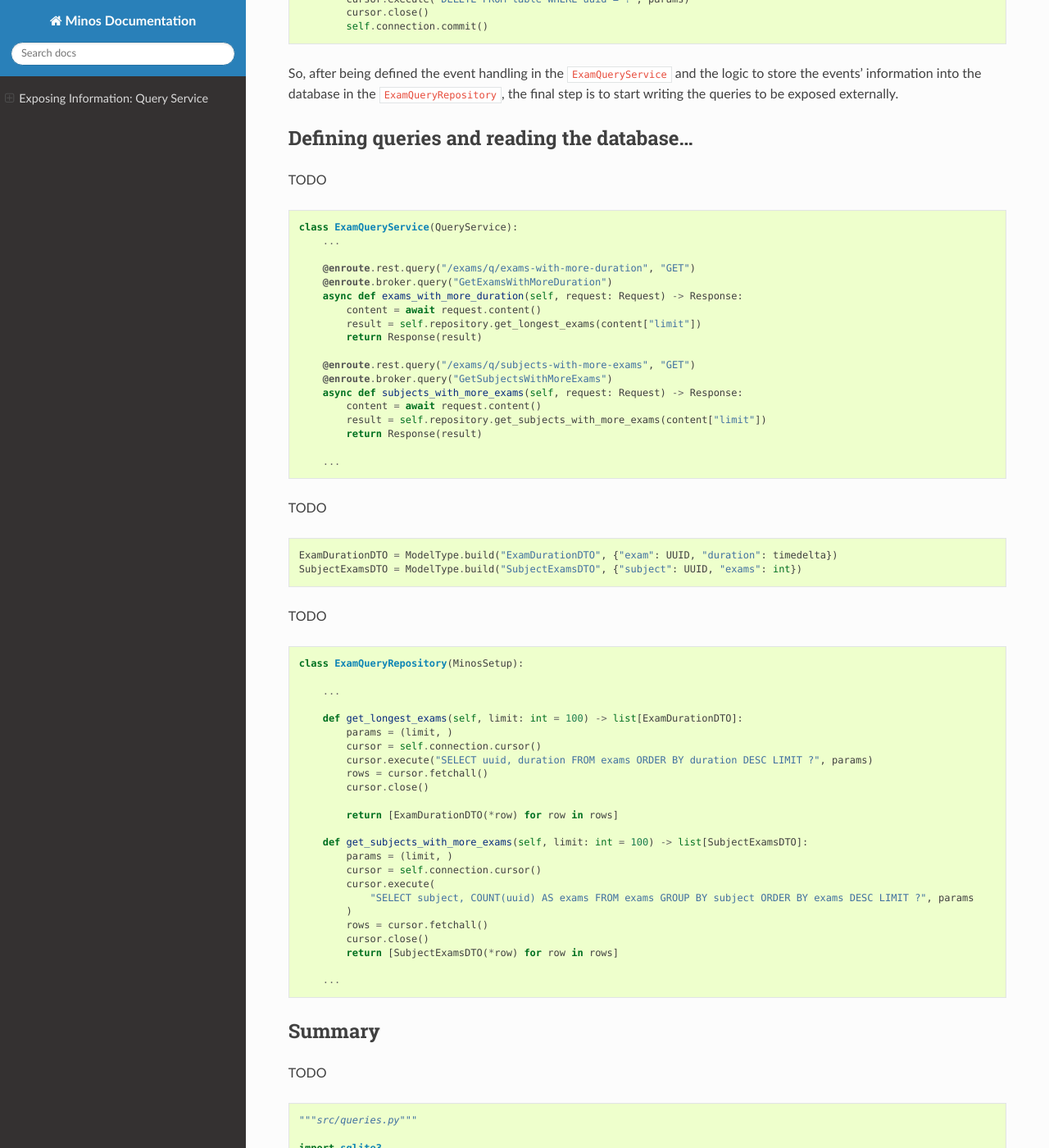
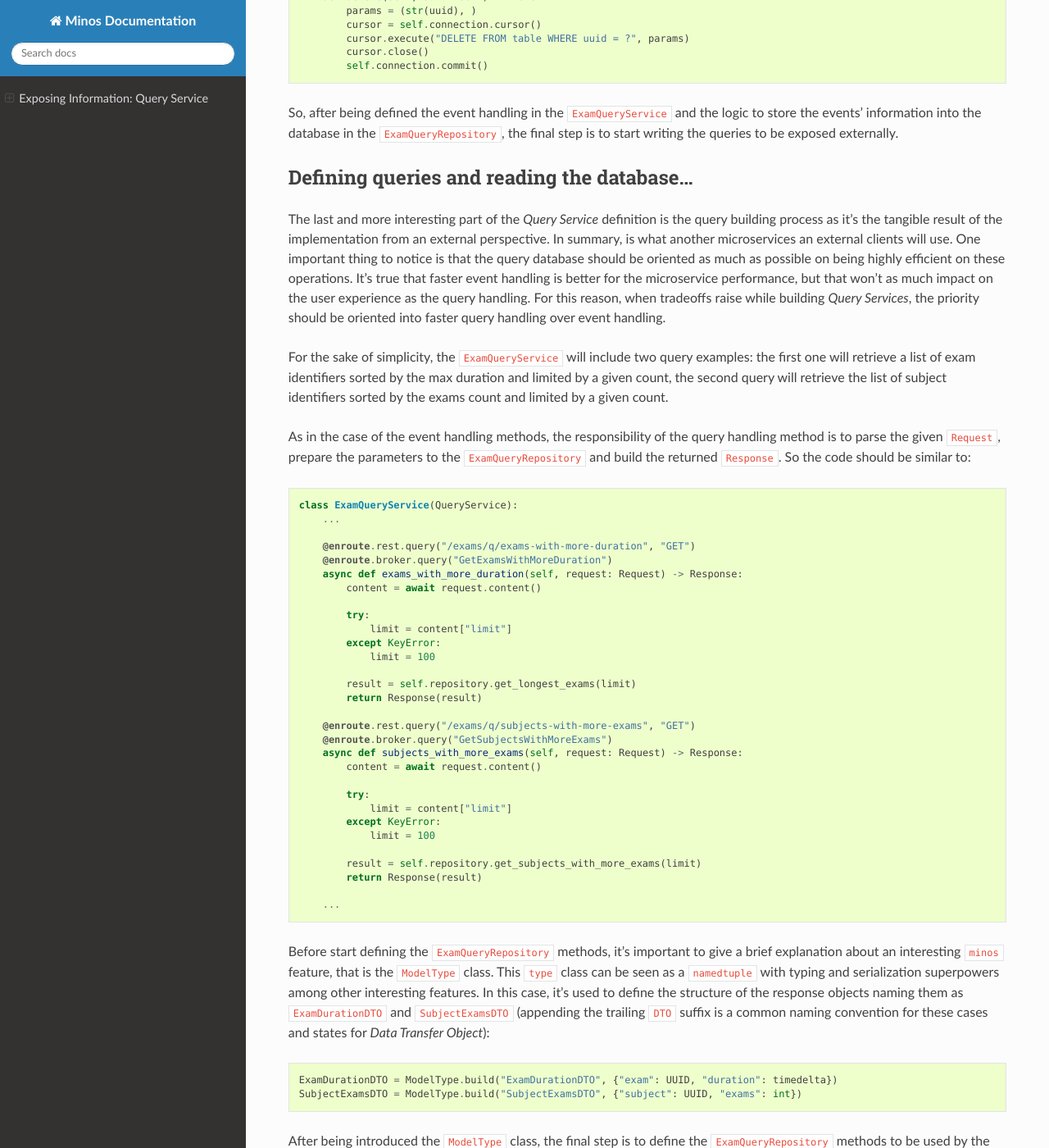
Before and after one commit to Clariteia/minos-documentation, a Sphinx documentation site: the page built from docs/quickstart/query.md, in a window 1280 px wide and 1400 px high, scrolled down 4938 px. Shown: the whole window at 82% size. Built offline with Sphinx 7.4.7 and the Read the Docs theme 2.0.0, drawn with Linux system fonts in a browser that asks for light colours; some of the changed text lies outside the part shown.

Commit message:
* Complete QueryService quickstart section.

````diff
--- a/docs/quickstart/query.md
+++ b/docs/quickstart/query.md
@@ -211,7 +213,11 @@ So, after being defined the event handling in the `ExamQueryService` and the log
 
 ## Defining queries and reading the database...
 
-TODO
+The last and more interesting part of the *Query Service* definition is the query building process as it's the tangible result of the implementation from an external perspective. In summary, is what another microservices an external clients will use. One important thing to notice is that the query database should be oriented as much as possible on being highly efficient on these operations. It's true that faster event handling is better for the microservice performance, but that won't as much impact on the user experience as the query handling. For this reason, when tradeoffs raise while building *Query Services*, the priority should be oriented into faster query handling over event handling.
+
+For the sake of simplicity, the `ExamQueryService` will include two query examples: the first one will retrieve a list of exam identifiers sorted by the max duration and limited by a given count, the second query will retrieve the list of subject identifiers sorted by the exams count and limited by a given count.
+
+As in the case of the event handling methods, the responsibility of the query handling method is to parse the given `Request`, prepare the parameters to the `ExamQueryRepository` and build the returned `Response`. So the code should be similar to:
 
 ```python
 class ExamQueryService(QueryService):
@@ -221,34 +227,46 @@ class ExamQueryService(QueryService):
     @enroute.broker.query("GetExamsWithMoreDuration")
     async def exams_with_more_duration(self, request: Request) -> Response:
         content = await request.content()
-        result = self.repository.get_longest_exams(content["limit"])
+
+        try:
+            limit = content["limit"]
+        except KeyError:
+            limit = 100
+
+        result = self.repository.get_longest_exams(limit)
         return Response(result)
 
     @enroute.rest.query("/exams/q/subjects-with-more-exams", "GET")
     @enroute.broker.query("GetSubjectsWithMoreExams")
     async def subjects_with_more_exams(self, request: Request) -> Response:
         content = await request.content()
-        result = self.repository.get_subjects_with_more_exams(content["limit"])
+
+        try:
+            limit = content["limit"]
+        except KeyError:
+            limit = 100
+
+        result = self.repository.get_subjects_with_more_exams(limit)
         return Response(result)
 
     ...
 ```
 
-TODO
+Before start defining the `ExamQueryRepository` methods, it's important to give a brief explanation about an interesting `minos` feature, that is the `ModelType` class. This `type` class can be seen as a `namedtuple` with typing and serialization superpowers among other interesting features. In this case, it's used to define the structure of the response objects naming them as `ExamDurationDTO` and `SubjectExamsDTO` (appending the trailing `DTO` suffix is a common naming convention for these cases and states for *Data Transfer Object*):
 
 ```python
 ExamDurationDTO = ModelType.build("ExamDurationDTO", {"exam": UUID, "duration": timedelta})
 SubjectExamsDTO = ModelType.build("SubjectExamsDTO", {"subject": UUID, "exams": int})
 ```
 
-TODO
+After being introduced the `ModelType` class, the final step is to define the `ExamQueryRepository` methods to be used by the query handling ones. Here, both the `get_longest_exams` and `get_subjects_with_more_exams` performs a database query and return the parsed values as lists of instances using the corresponding `ModelType`s. The methods should be similar to:
 
 ```python
 class ExamQueryRepository(MinosSetup):
 
     ...
 
-    def get_longest_exams(self, limit: int = 100) -> list[ExamDurationDTO]:
+    def get_longest_exams(self, limit: int) -> list[ExamDurationDTO]:
         params = (limit, )
         cursor = self.connection.cursor()
         cursor.execute("SELECT uuid, duration FROM exams ORDER BY duration DESC LIMIT ?", params)
@@ -272,7 +290,7 @@ class ExamQueryRepository(MinosSetup):
 
 ## Summary
 
-TODO
+After being described step by step the main features of the `minos.cqrs.QueryService` class and the need to have an auxiliary *Query Repository* class to keep a consistent separation between the request parsing and the database manipulation, here is a full snapshot of the resulting `src/queries.py` file:
 
 ```python
 """src/queries.py"""
@@ -383,7 +401,12 @@ class ExamQueryService(QueryService):
     @enroute.broker.query("GetExamsWithMoreDuration")
     async def exams_with_more_duration(self, request: Request) -> Response:
         content = await request.content()
-        limit = content["limit"]
+
+        try:
+            limit = content["limit"]
+        except KeyError:
+            limit = 100
+
         result = self.repository.get_longest_exams(limit)
         return Response(result)
 
@@ -391,7 +414,12 @@ class ExamQueryService(QueryService):
     @enroute.broker.query("GetSubjectsWithMoreExams")
     async def subjects_with_more_exams(self, request: Request) -> Response:
         content = await request.content()
-        limit = content["limit"]
+
+        try:
+            limit = content["limit"]
+        except KeyError:
+            limit = 100
+
         result = self.repository.get_subjects_with_more_exams(limit)
         return Response(result)
 
````
Also changed, not shown: other parts of docs/quickstart/query.md (+5 -3 lines).
